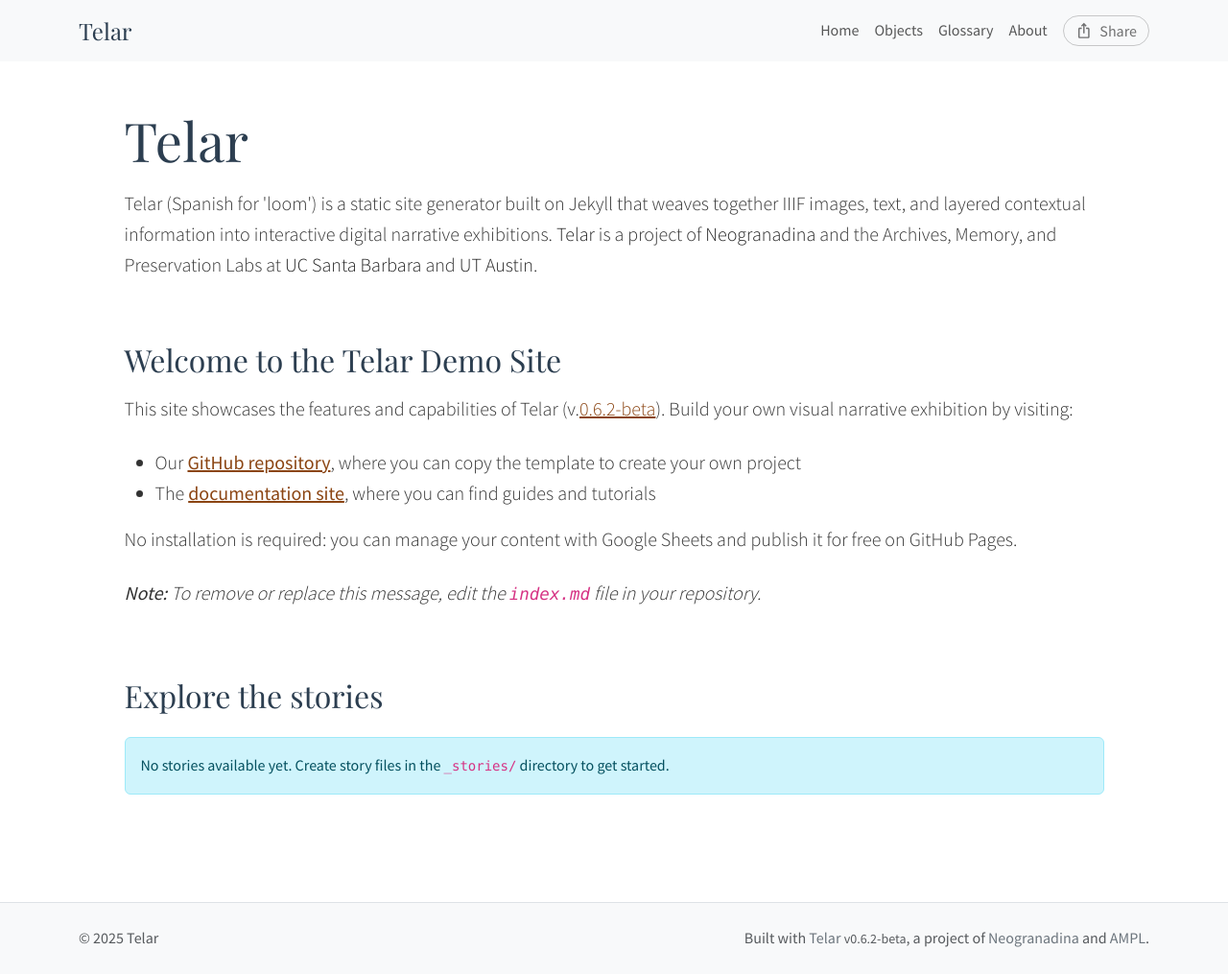
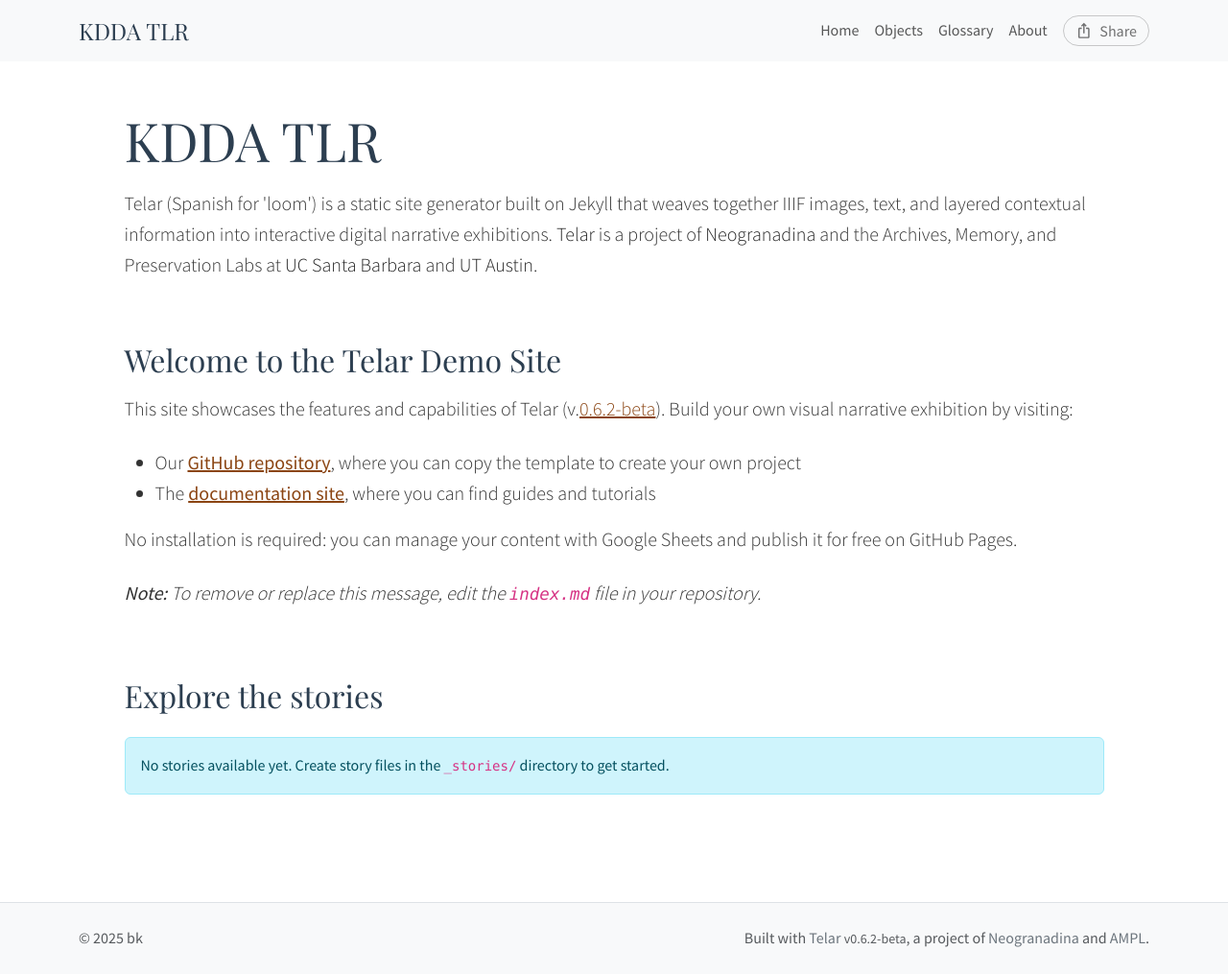
Before and after one commit to craftedatscale/kda-01tlr, a Jekyll site: the page built from index.md, in a window 1280 px wide. Shown: the whole page at 96% size. Built offline with Jekyll 4.4.1, drawn with Linux system fonts in a browser that asks for light colours.

Commit message:
Update site title and configuration settings

```diff
--- a/_config.yml
+++ b/_config.yml
@@ -2,12 +2,12 @@
 # https://github.com/UCSB-AMPLab/telar
 
 # Site Settings
-title: Telar
+title: KDDA TLR
 description: "Telar (Spanish for 'loom') is a static site generator built on Jekyll that weaves together IIIF images, text, and layered contextual information into interactive digital narrative exhibitions. <a href='https://github.com/UCSB-AMPLab/telar'>Telar</a> is a project of <a href='https://neogranadina.org'>Neogranadina</a> and the Archives, Memory, and Preservation Labs at <a href='https://ampl.clair.ucsb.edu/'>UC Santa Barbara</a> and <a href='https://liberalarts.utexas.edu/history/'>UT Austin</a>."
-baseurl: "/telar"
-url: "https://ampl.clair.ucsb.edu"
-author: ""
-email: ""
+baseurl: "/kda-01tlr"
+url: "https://craftedatscale.github.io"
+author: "bk"
+email: "bhaskar@scale.org"
 telar_theme: "paisajes" # Options: paisajes, neogranadina, santa-barbara, austin, or custom
 logo: "" # Path to logo image (optional, max 80px tall, 200-300px wide recommended)
 telar_language: "en" # Options: "en" (English), "es" (Español)
```
